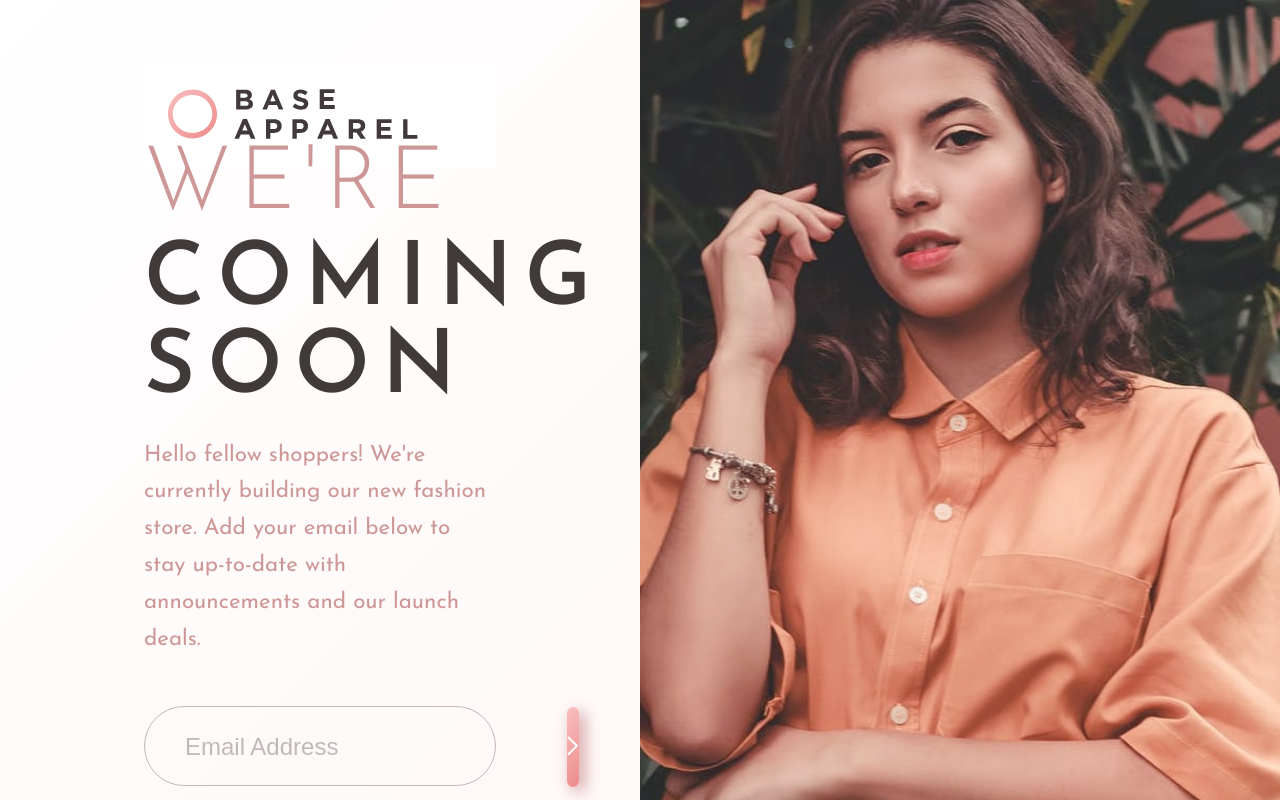
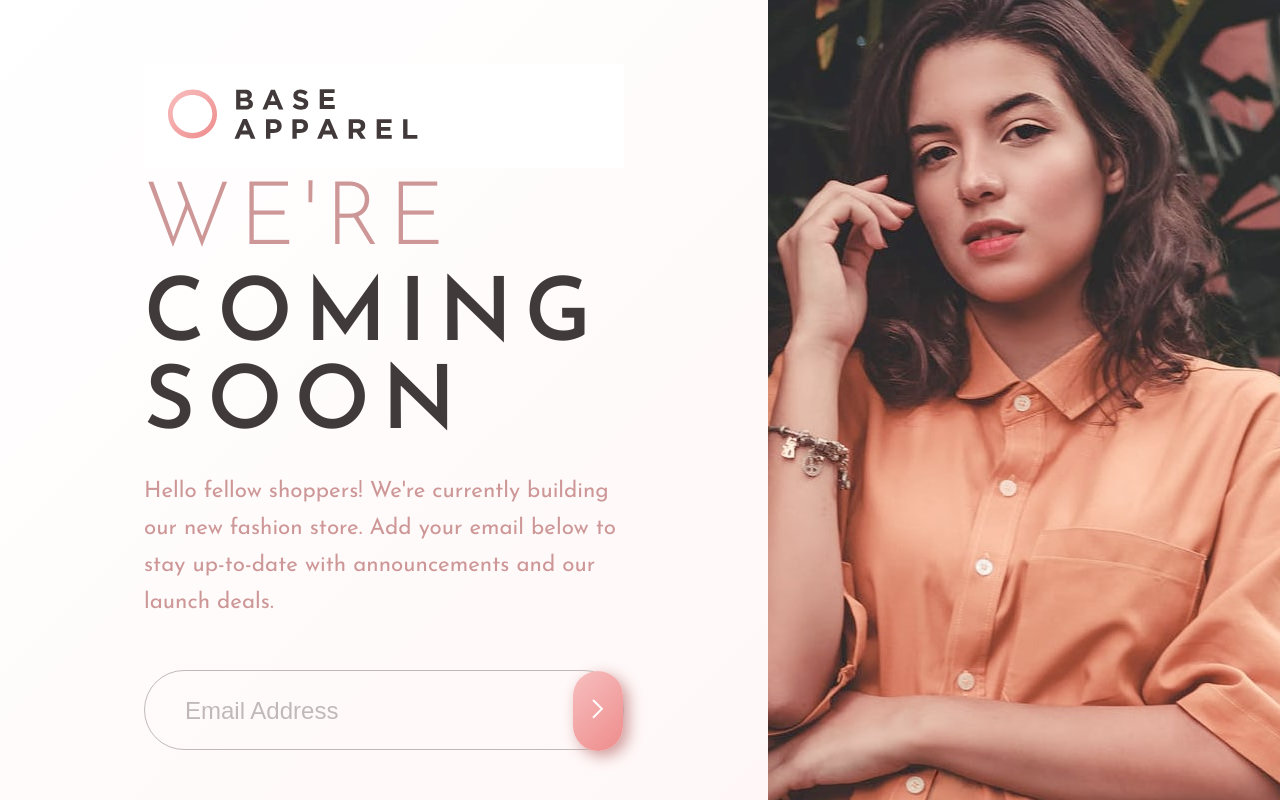
Before and after one commit to aaronshivers/base-apparel, an Angular app: page / in a window 1280 px wide. Built offline with nearby package versions, Linux system fonts and the light colour scheme.

Commit message:
style contact form for desktop

```diff
--- a/src/app/app.component.scss
+++ b/src/app/app.component.scss
@@ -16,19 +16,19 @@
 
   app-topbar {
     grid-area: topbar;
-    width: 50vw;
+    width: 60vw;
     height: 1vh;
     padding: 4rem 9rem 0;
   }
 
   .inner-container {
     grid-area: container;
-    width: 50vw;
+    width: 60vw;
     padding: 0 9rem;
   }
 
   app-hero {
     grid-area: hero;
-    width: 50vw;
+    width: 40vw;
   }
 }
--- a/src/app/contact-form/contact-form.component.scss
+++ b/src/app/contact-form/contact-form.component.scss
@@ -66,7 +66,7 @@
   .contact__input {
     font-size: 1.5rem;
     padding: 2.5rem;
-    width: 30rem;
+    width: 40rem;
   }
 
   .contact__error-icon {
```
